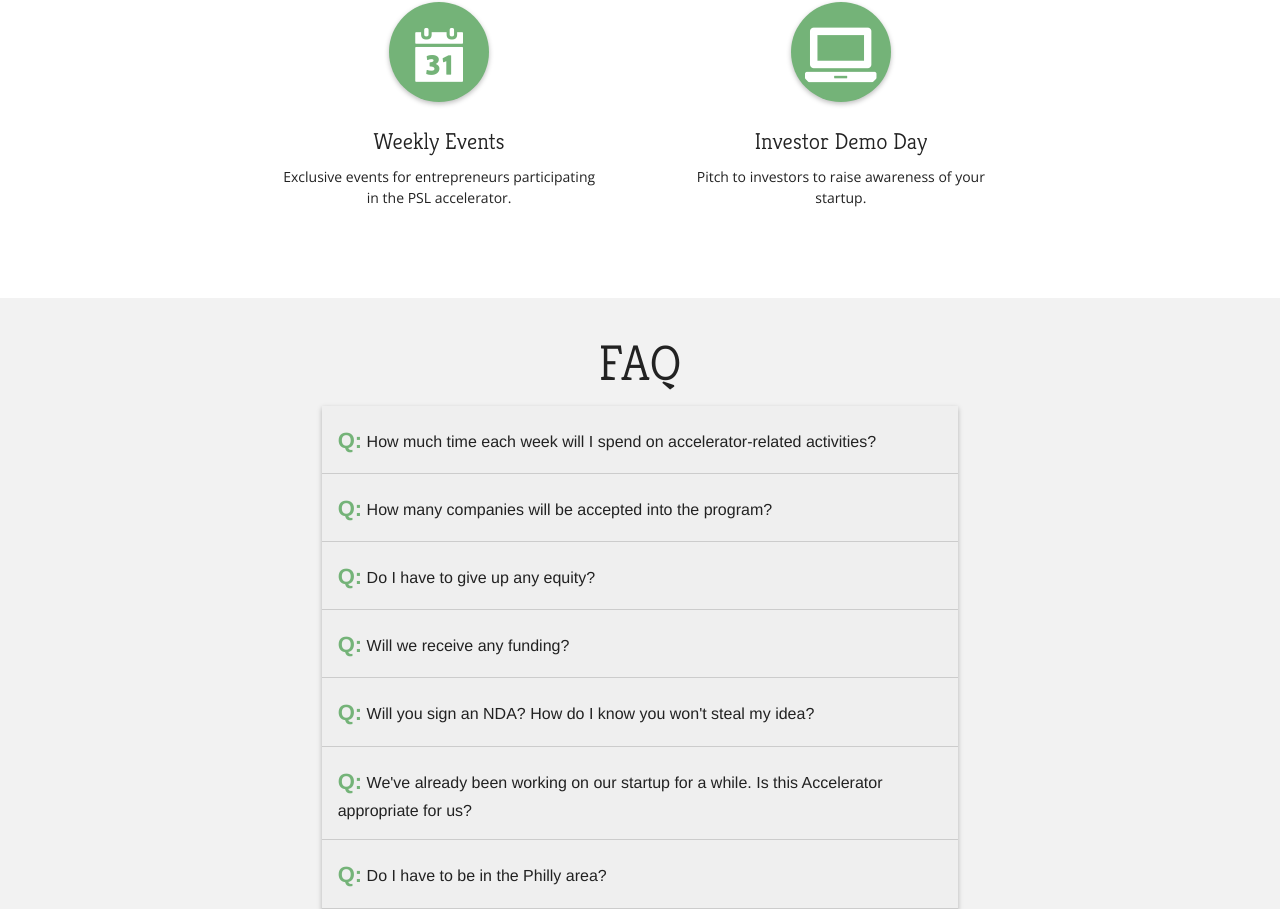
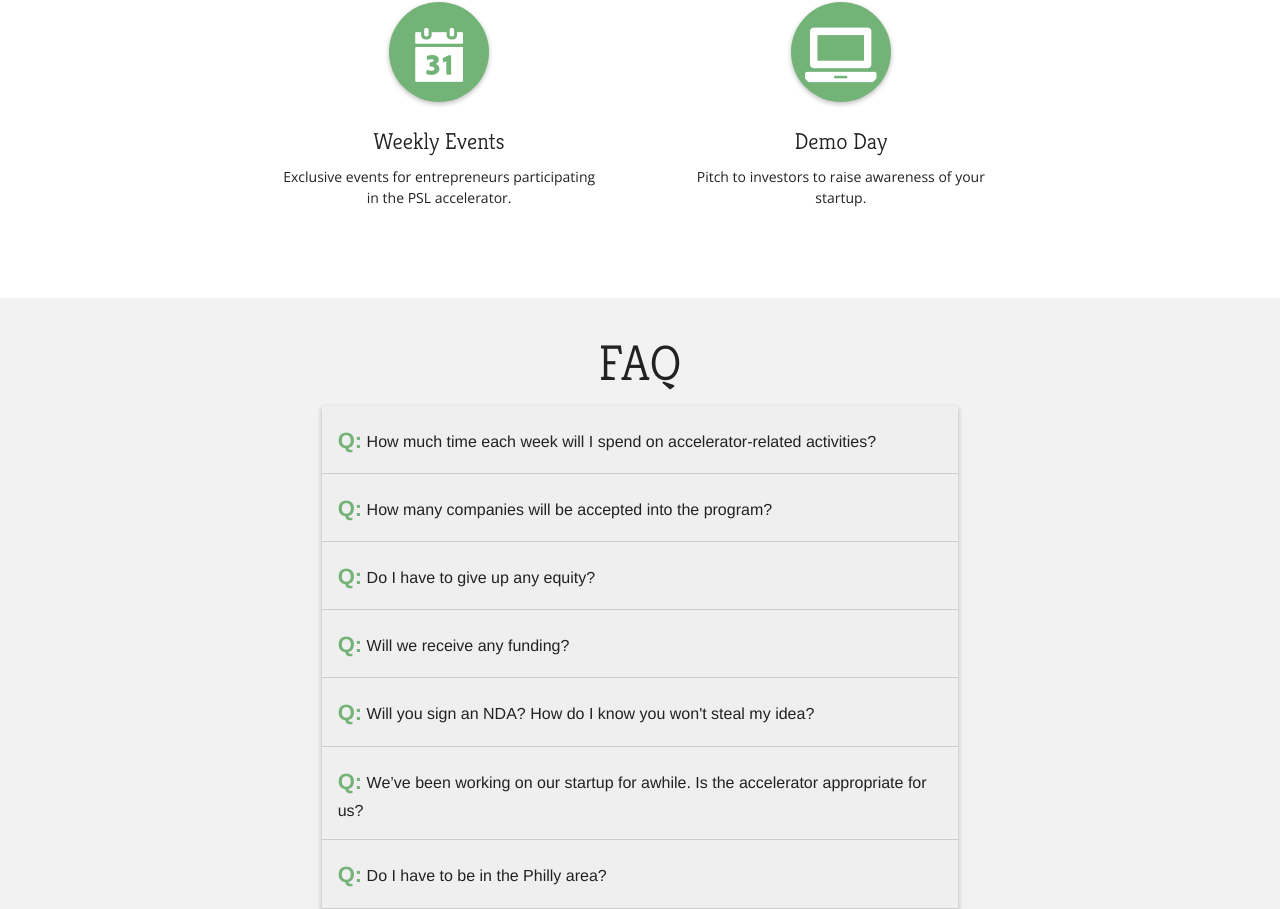
Before and after one commit to phillystartupleaders/accelerator, a Jekyll site: the page built from index.html, in a window 1280 px wide. Shown: the part 895-1804 px from the top of the page. Built offline with Jekyll 4.4.1, drawn with Linux system fonts in a browser that asks for light colours; nearby versions of some CDN libraries.

Commit message:
typos and updates

```diff
--- a/index.html
+++ b/index.html
@@ -19,7 +19,7 @@ layout: default
         <div>Cost: $250 per team</div>
 
         <div class="register small-12 medium-6 medium-centered text-center columns">
-          <a href="https://goo.gl/forms/ese3ubKq8EmugLnG2" class="button alert">Apply</a>
+          <a href="https://goo.gl/forms/ese3ubKq8EmugLnG2" class="button alert" target="_blank">Apply</a>
         </div>
       </div>
     </div>
@@ -47,7 +47,7 @@ layout: default
         </div>
         <div class="small-12 medium-6 columns text-center section-block" data-equalizer-watch>
           <i class="fi-laptop"></i>
-          <h4>Investor Demo Day</h4>
+          <h4>Demo Day</h4>
           <div>Pitch to investors to raise awareness of your startup.</div>
         </div>
       </div>
@@ -111,9 +111,7 @@ layout: default
 
             <div id="q5" class="content">Just like other accelerators and VC firms, we do not sign NDAs. We will respect the confidentiality of your venture / idea.</div>
           </dd>
-          <dd class="accordion-navigation"><a href="#q6"><span class="faq">Q:</span> We've already been working on our
-            startup for a while. Is
-            this Accelerator appropriate for us?</a>
+          <dd class="accordion-navigation"><a href="#q6"><span class="faq">Q:</span> We’ve been working on our startup for awhile. Is the accelerator appropriate for us?</a>
 
             <div id="q6" class="content">We are happy to work with more established startups. In fact, you are
               required to have a product or at least an MVP that's ready to market and
```
